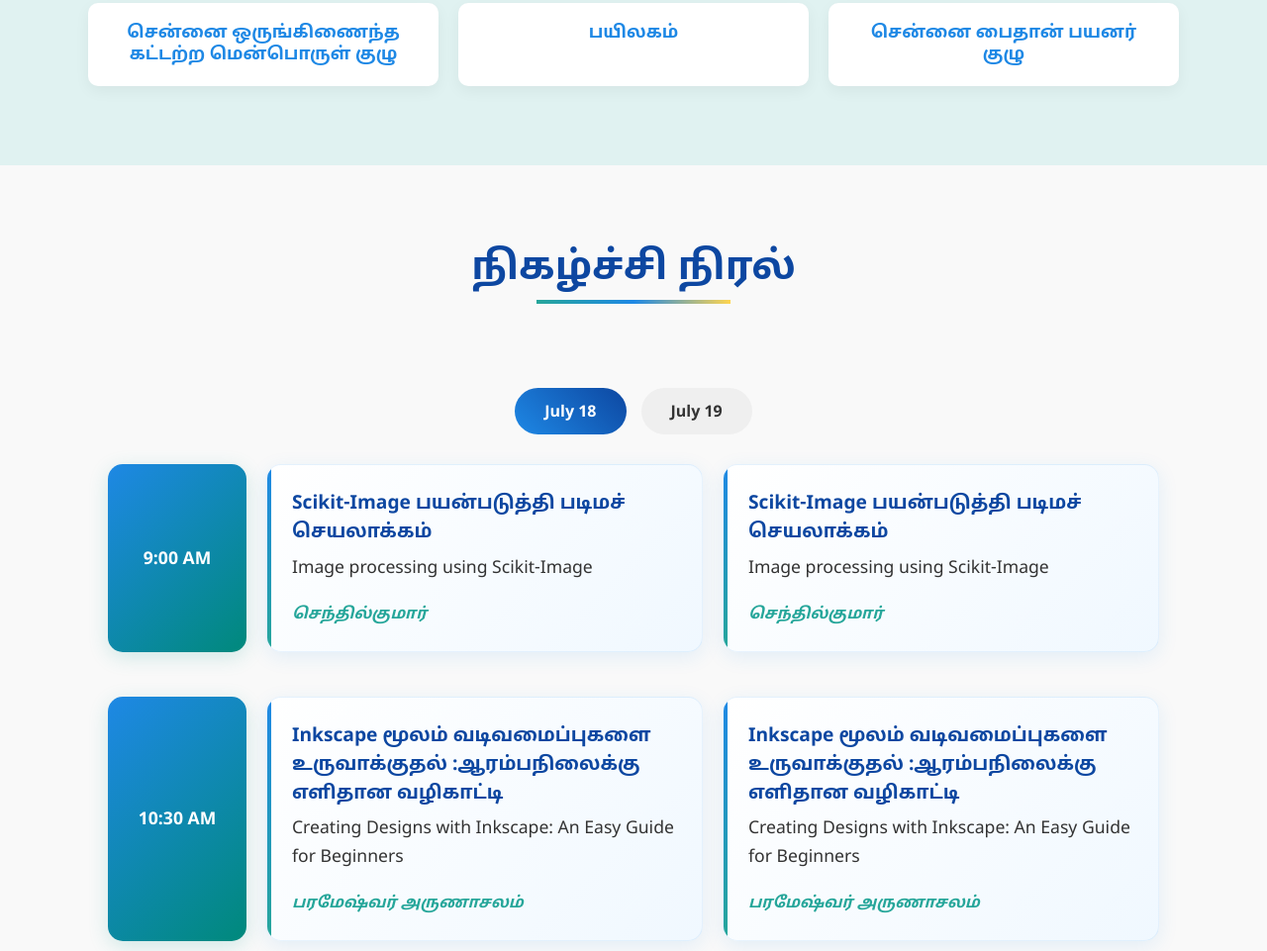
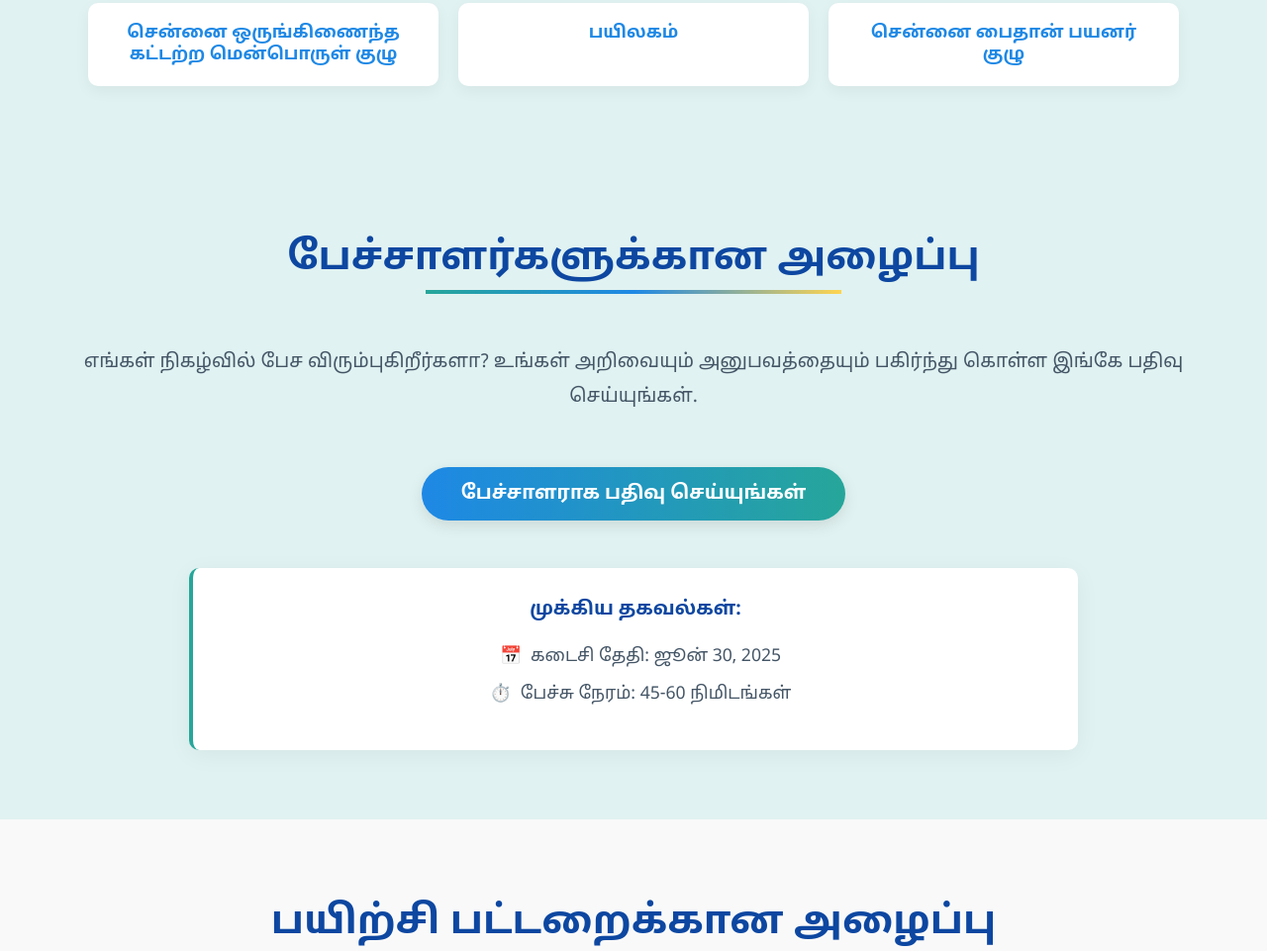
Before and after one commit to tossconf2025/tossconf2025.github.io, a plain HTML site: page index.html in a window 1280 px wide. Shown: the part 1676-2637 px from the top of the page at 99% size. Drawn offline with Linux system fonts and the light colour scheme.

Commit message:
schedule: commented

```diff
--- a/index.html
+++ b/index.html
@@ -121,7 +121,7 @@
     </section>
 
     <!-- Schedule Section -->
-    <section class="schedule-section" class="py-5" id="schedule-section">
+    <!-- <section class="schedule-section" class="py-5" id="schedule-section">
         <div class="container">
             <div class="schedule-header text-center">
                 <h2>நிகழ்ச்சி நிரல்</h2>
@@ -324,7 +324,7 @@
     </div>
 
 
-    </section>
+    </section> -->
 
     <!-- Modal -->
     <div class="modal-overlay" id="modalOverlay" onclick="closeModal(event)">
```
